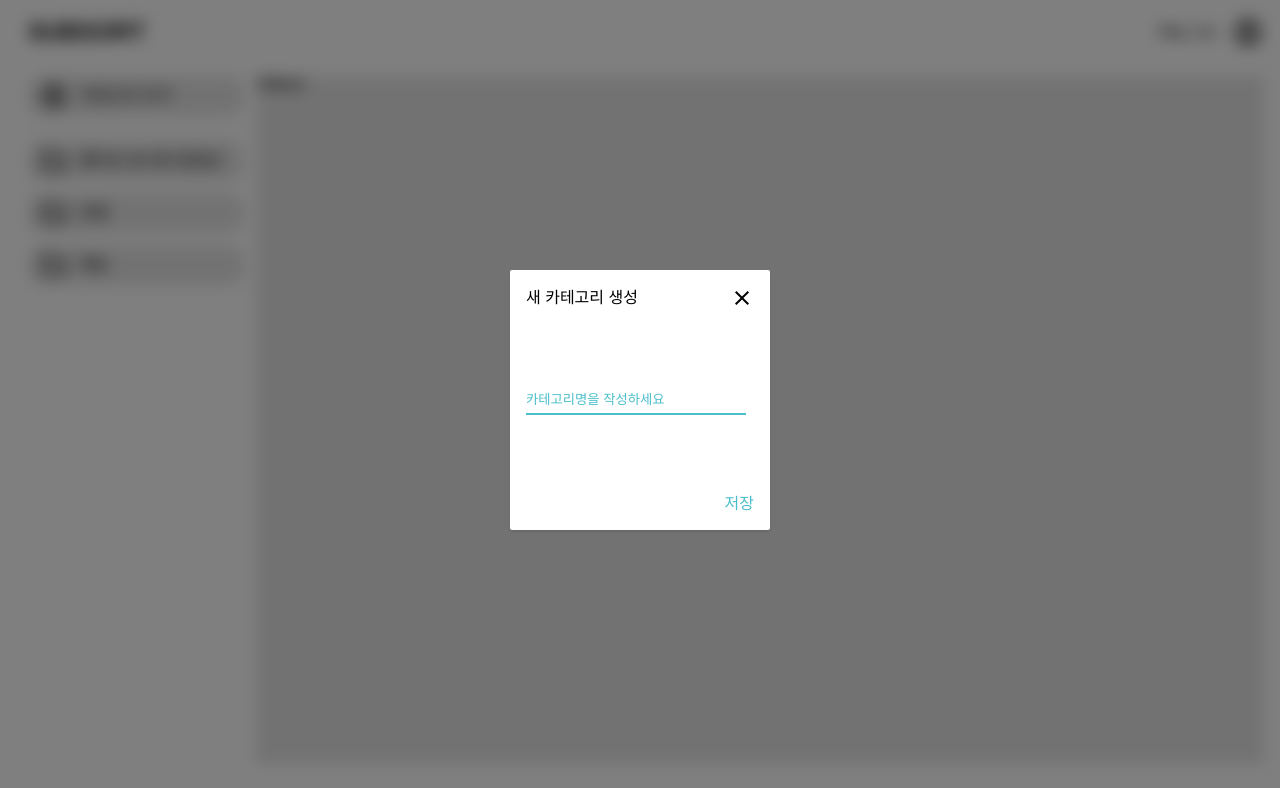
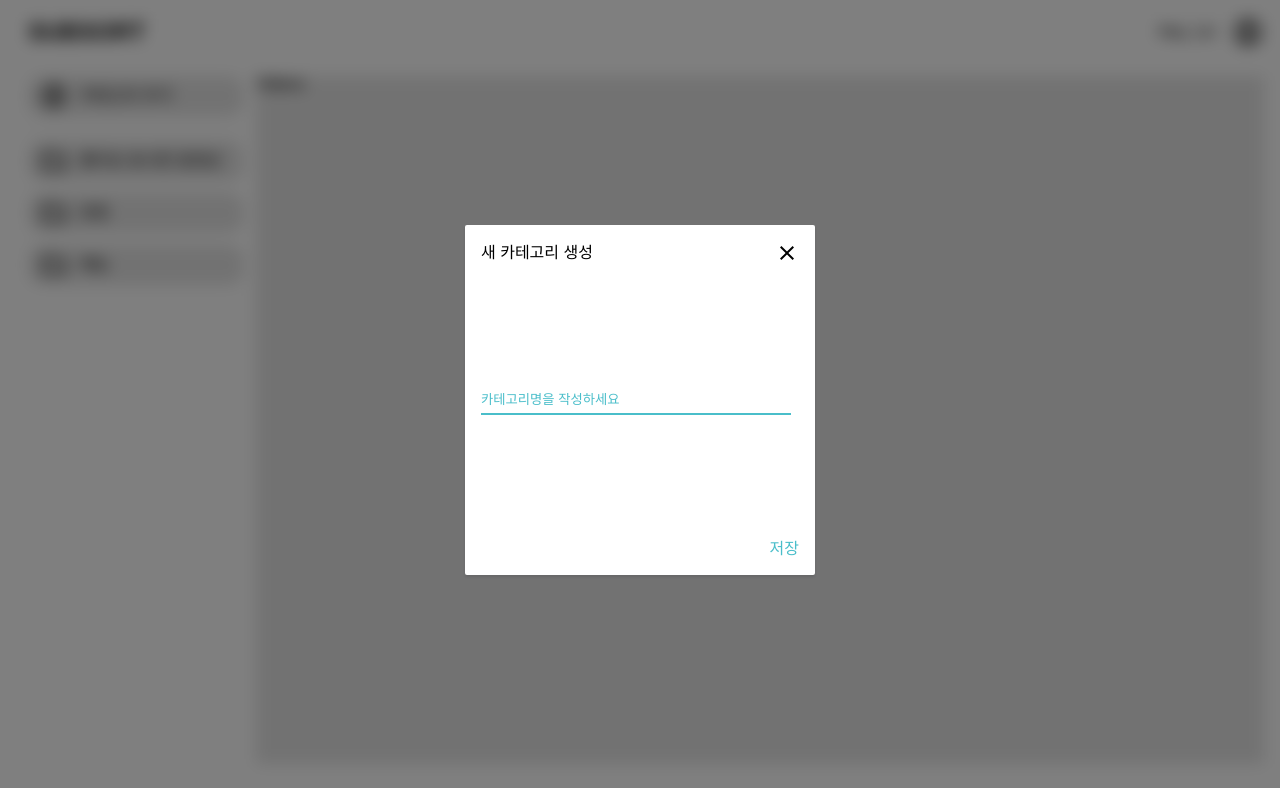
Before and after one commit to miraclee1226/subsort, a React (Create React App) app: page / in a window 1280 px wide. Both pictures are taken after a click on the item "카테고리 추가". Shown: the top 788 px of the page. Built offline with nearby package versions, Linux system fonts and the light colour scheme.

Commit message:
✨: 카테고리 추가 모달창 생성

```diff
--- a/src/Modal.js
+++ b/src/Modal.js
@@ -1,11 +1,13 @@
 import React from "react";
+import { useState } from "react";
 import styled from "styled-components";
+import NewModal from "./NewModal";
 import { ReactComponent as Close } from "../src/assets/close.svg";
 
 const Modal = ({ setIsOpenModal }) => {
-  const closeModalHandler = () => {
-    setIsOpenModal(false);
-  };
+  const [isOpenNewModal, setIsOpenNewModal] = useState(false);
+  const openNewModal = () => setIsOpenNewModal(!isOpenNewModal);
+  const closeModalHandler = () => setIsOpenModal(false);
 
   return (
     <ModalBackDrop onClick={closeModalHandler}>
@@ -16,7 +18,8 @@ const Modal = ({ setIsOpenModal }) => {
         </Header>
         <TextInput type="text" placeholder="카테고리명을 작성하세요" />
         <Footer>
-          <FooterParagraph>저장</FooterParagraph>
+          <FooterParagraph onClick={openNewModal}>저장</FooterParagraph>
+          {isOpenNewModal && <NewModal setIsOpenNewModal={setIsOpenNewModal} />}
         </Footer>
       </ModalLayout>
     </ModalBackDrop>
@@ -52,8 +55,8 @@ const ModalLayout = styled.div`
   display: flex;
   flex-direction: column;
   justify-content: space-between;
-  width: 260px;
-  height: 260px;
+  width: 350px;
+  height: 350px;
   padding: 16px;
   text-align: center;
   background-color: rgb(255, 255, 255);
@@ -72,7 +75,7 @@ const HeaderParagraph = styled.p`
 `;
 
 const TextInput = styled.input`
-  width: 220px;
+  width: 310px;
   height: 30px;
   border-width: 0 0 2px;
   border-bottom: 2px solid #4abeca;
@@ -93,7 +96,6 @@ const Footer = styled.footer`
 
 const FooterParagraph = styled.button`
   font-size: ${({ theme }) => theme.fontSizes.md};
-  font-weight: ${({ theme }) => theme.fontWeights.regular};
   color: ${({ theme }) => theme.colors.skyBlue};
   outline: none;
   border: none;
```
